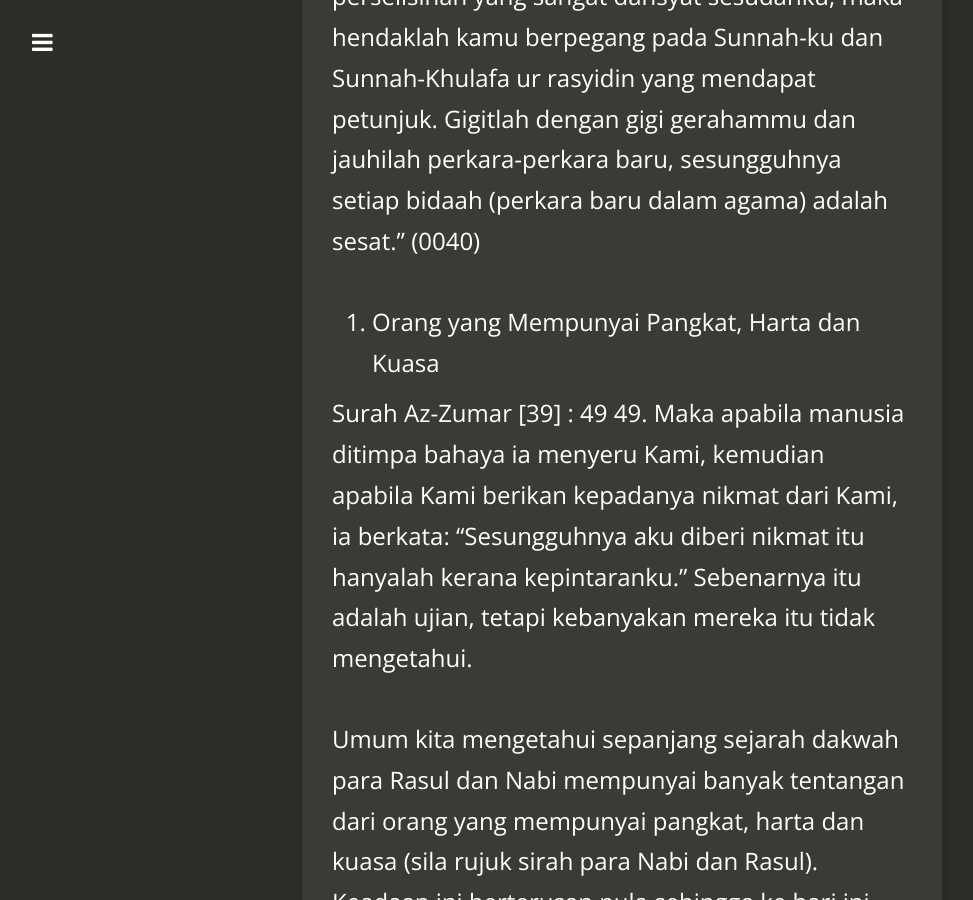
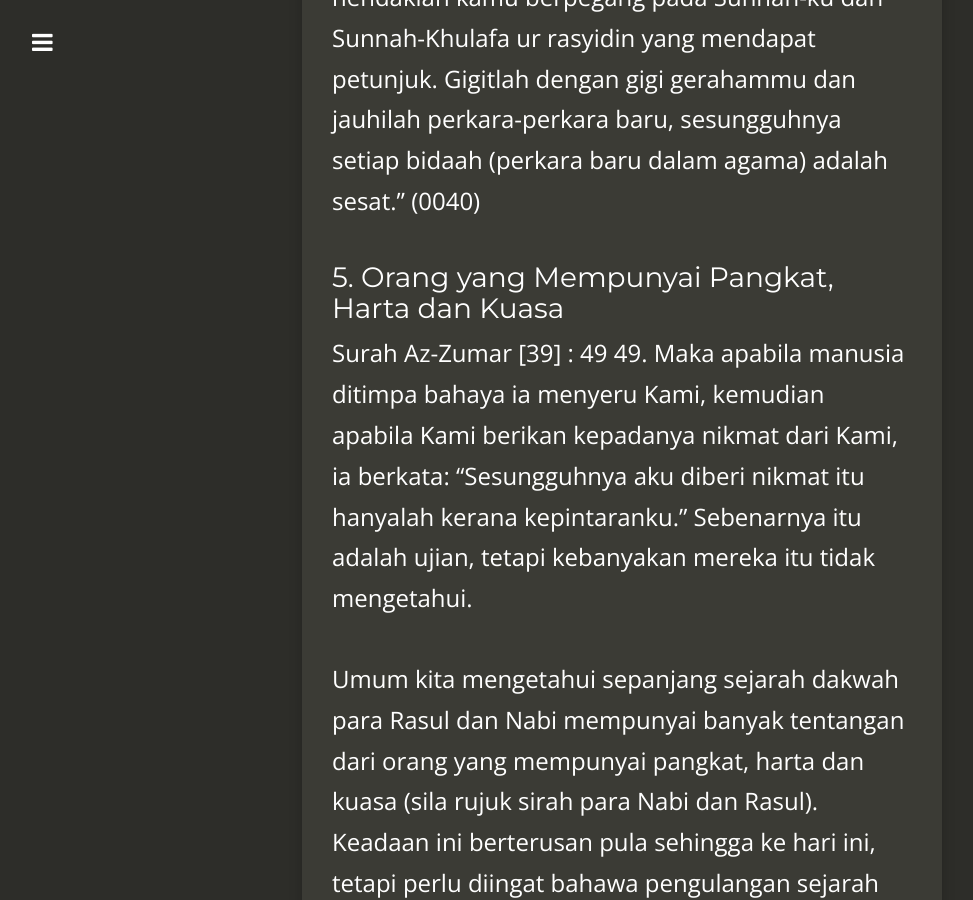
Before and after one commit to kedamaian/swsyafiq, a Jekyll site: the page built from _posts/2010-02-27-6-golongan-yang-sukar-terima-dakwah.md, in a window 1280 px wide and 900 px high, scrolled down 11600 px. Shown: the whole window, without its empty margins (18-991 px from the left). Built offline with Jekyll 4.4.1, drawn with Linux system fonts in a browser that asks for light colours; nearby versions of some CDN libraries; comment, search, counter and statistics services are not loaded; some of the changed text lies outside the part shown.

Commit message:
Updated 2010-02-27-6-golongan-yang-sukar-terima-dakwah.md

```diff
--- a/_posts/2010-02-27-6-golongan-yang-sukar-terima-dakwah.md
+++ b/_posts/2010-02-27-6-golongan-yang-sukar-terima-dakwah.md
@@ -29,7 +29,9 @@ Surah An-Nuur [24] : 54 54. Katakanlah: "Taat kepada Allah dan taatlah kepada ra
 ## ISI PERBINCANGAN
 Persoalannya, sejauh mana dakwah para pendakwah benar-benar berkesan terhadap penerima dakwah? Sedikit kajian, pemerhatian dan penelitian dalam Al-Quran, Hadis dan sirah Nabi Muhammad saw, didapati beberapa golongan yang sangat sukar menerima dakwah dan berdakwah kepadanya. Moga-moga kita terhindar dari menjadi golongan seperti ini, antaranya:
 
-1. Mereka yang Menolak Kebenaran
+
+### 1. Mereka yang Menolak Kebenaran
+
 
 Surah Al-Anfaal [8] : 22 22. Sesungguhnya binatang (makhluk) yang seburuk-buruknya pada sisi Allah ialah; orang-orang yang pekak dan tuli yang tidak mengerti apa-apapun.
 
@@ -43,7 +45,8 @@ Mereka tetap bersolat dan melaksanakan ibadah sebagai seorang muslim, tetapi mer
 
 Hadis: Dari Abu Hurairah: Rasulullah saw bersabda, "Barangsiapa taat kepadaku, bererti dia telah taat kepada Allah SWT; dan barangsiapa menderhakaiku, bererti dia derhaka kepada Allah SWT." (0003) [Sahih Ibnu Majah]
 
-2. Mereka yang Taksub Mengikuti Tradisi
+
+### 2. Mereka yang Taksub Mengikuti Tradisi
 
 
 Surah Al-Baqarah [2] : 170 170. Dan apabila dikatakan kepada mereka: "Ikutilah apa yang telah diturunkan Allah," mereka menjawab: "(Tidak), tetapi kami hanya mengikuti apa yang telah kami dapati dari (perbuatan) nenek moyang kami". "(Apakah mereka akan mengikuti juga), walaupun nenek moyang mereka itu tidak mengetahui suatu apapun, dan tidak mendapat petunjuk?".
@@ -60,8 +63,7 @@ Hadis: Dari Abu Hurairah r.a: Rasulullah saw bersabda, “Barangsiapa menyeru ke
 
 Barangsiapa menyeru kepada jalan yang menyesatkan, maka baginya dosa semisal (sama) dosa orang-orang yang mengikutinya, yang tidak terkurangi sedikitpun dari dosa-dosa mereka sama sekali.” (0172) [Sahih Ibnu Majah]
 
-3. Menyangka Majoriti adalah Kebenaran
-
+### 3. Menyangka Majoriti adalah Kebenaran
 
 Apa yang dimaksudkan adalah; melihat ramai orang yang melakukan sesuatu kemungkaran, dan kita menyangka bahawa perkara itu dibolehkan dalam syariat. Contohnya wanita yang memakai tudung yang jarang, wanita yang berbaju lengan pendek dan mempamerkan bentuk badan, wanita yang menyanyi di pentas (anugerah itu dan ini) dan pelbagai lagi yang bertentangan dengan syariat.
 
@@ -81,8 +83,7 @@ Hadis : Dari Abu Hurairah r.a : Rasulullah saw bersabda, “Kalau amanah tidak l
 
 Ia (Abu Hurairah) bertanya, ‘Bagaimana orang (yang) tidak memegang teguh amanah itu ya Rasulullah?’ Beliau (Nabi saw) menjawab, “Kalau sesuatu urusan telah diserahkan kepada orang yang bukan ahlinya, maka tunggulah saat kehancuran.” (1746) [Sahih Bukhari]
 
-4. Mereka yang Berilmu Pengetahuan
-
+### 4. Mereka yang Berilmu Pengetahuan
 
 Surah Al-Mu'min [40] : 83 83. Maka tatkala datang kepada mereka rasul-rasul (yang diutus kepada) mereka dengan membawa keterangan-keterangan, mereka merasa senang dengan pengetahuan yang ada pada mereka dan mereka dikepung oleh azab Allah yang selalu mereka perolok-olokkan itu.
 
@@ -92,7 +93,7 @@ Apa yang lebih melucukan adalah, mereka menggunakan dalil yang langsung tidak la
 
 Hadis (diringkaskan): Dari Irbadh bin Sariyah : Rasulullah saw bersabda, “....Kamu akan melihat perselisihan yang sangat dahsyat sesudahku, maka hendaklah kamu berpegang pada Sunnah-ku dan Sunnah-Khulafa ur rasyidin yang mendapat petunjuk. Gigitlah dengan gigi gerahammu dan jauhilah perkara-perkara baru, sesungguhnya setiap bidaah (perkara baru dalam agama) adalah sesat.” (0040)
 
-5. Orang yang Mempunyai Pangkat, Harta dan Kuasa
+### 5. Orang yang Mempunyai Pangkat, Harta dan Kuasa
 
 Surah Az-Zumar [39] : 49 49. Maka apabila manusia ditimpa bahaya ia menyeru Kami, kemudian apabila Kami berikan kepadanya nikmat dari Kami, ia berkata: "Sesungguhnya aku diberi nikmat itu hanyalah kerana kepintaranku." Sebenarnya itu adalah ujian, tetapi kebanyakan mereka itu tidak mengetahui.
 
@@ -106,7 +107,7 @@ Kedua-dua ayat diatas menyatakan akan kesombongan golongan yang kelima ini. Apab
 
 Hadis: Dari Abu Hurairah r.a: Rasulullah saw bersabda, “Setiap umat ku masuk ke dalam syurga, selain orang yang enggan.” Mereka bertanya, ‘Ya, Rasulullah, Siapakah yang enggan (masuk syurga) itu?’ Jawab Nabi saw, “Siapa yang mematuhi perintah ku, masuk syurga dan siapa yang melanggar perintah ku, maka sesungguhnya orang itu enggan (masuk syurga).” (1952) [Sahih Bukhari]
 
-6. Sangka Buruk
+### 6. Sangka Buruk
 
 Surah Al-Hujuraat [49] : 12 12. Hai orang-orang yang beriman, jauhilah kebanyakan prasangka, kerana sebahagian dari prasangka itu dosa. Dan janganlah mencari-cari keburukan orang dan janganlah menggunjing (memfitnah, mengumpat atau mengata) satu sama lain. Adakah seorang diantara kamu yang suka memakan daging saudaranya yang sudah mati? Maka tentulah kamu merasa jijik kepadanya. Dan bertakwalah kepada Allah. Sesungguhnya Allah Maha Penerima Taubat lagi Maha Penyayang.
 
```
